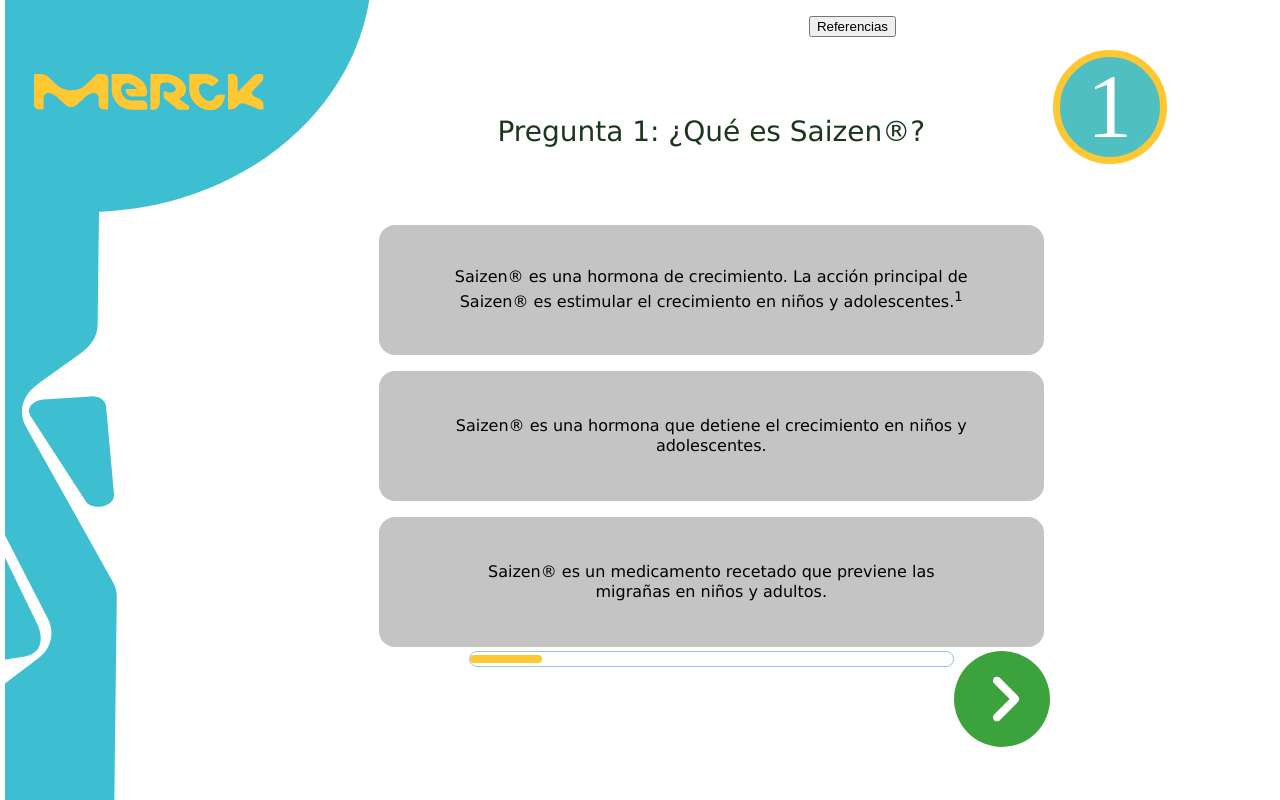
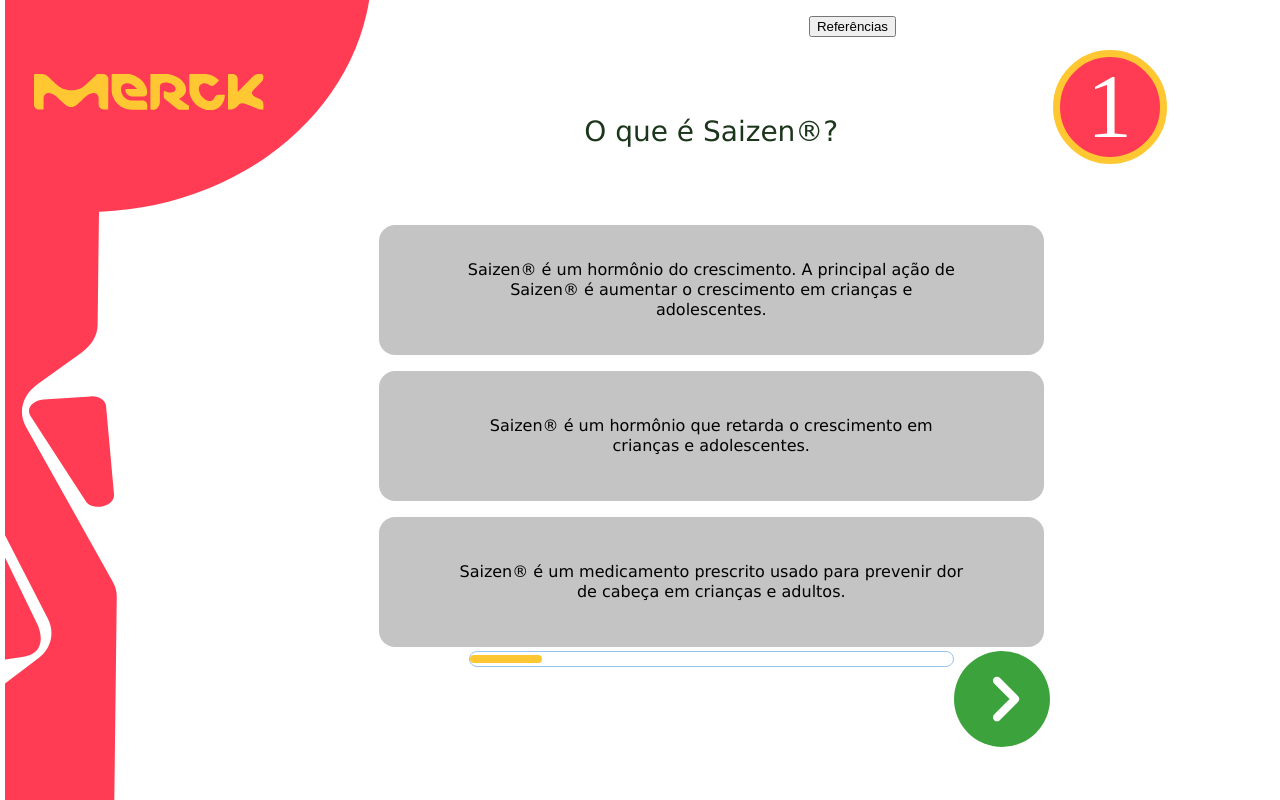
Before and after one commit to dalejo-code/merck-quiz, a React (Vite) app: page / in a window 1280 px wide. Both pictures are taken after a click on the button "EMPEZAR". Built offline with nearby package versions, Linux system fonts and the light colour scheme; a web font is replaced by a local one.

Commit message:
Portugues funcionando

```diff
--- a/src/App.jsx
+++ b/src/App.jsx
@@ -6,12 +6,12 @@
 const IdiomaContext = createContext(null);
 
 function App() {
-  const idioma = 'ES';
+  const idioma = 'PT';
   const zone = 'ST';
   const quiz = 'SAIZEN';
   return (
     <IdiomaContext.Provider value={idioma}>
-      <Quiz data={Data[idioma][zone][quiz]} type={quiz} />
+      <Quiz data={Data[idioma][quiz]} type={quiz} />
       {/* <div className="idioma-container">
         <button className="idioma">
           <img src={CO} alt="Español" onClick={() => setIdioma('ES')} />
--- a/src/Data.js
+++ b/src/Data.js
@@ -194,7 +194,7 @@
         gracias: 'Gracias por sus Respuestas',
         preguntas: [
           {
-            pregunta: 'Pregunta 1: ¿Qué es Saizen®?',
+            pregunta: '¿Qué es Saizen®?',
             respuestas: [
               {
                 respuesta:
@@ -220,7 +220,7 @@
             ],
           },
           {
-            pregunta: 'Pregunta 2: ¿Cómo se usa Saizen®?',
+            pregunta: '¿Cómo se usa Saizen®?',
             respuestas: [
               {
                 respuesta:
@@ -246,7 +246,7 @@
             ],
           },
           {
-            pregunta: 'Pregunta 3: ¿Qué efectos adversos tiene?',
+            pregunta: '¿Qué efectos adversos tiene?',
             respuestas: [
               {
                 respuesta:
@@ -272,7 +272,7 @@
           },
           {
             pregunta:
-              'Pregunta 4: Si se saltean inyecciones de Saizen® repetidamente, el crecimiento se verá afectado.<sup>5</sup>',
+              'Si se saltean inyecciones de Saizen® repetidamente, el crecimiento se verá afectado.<sup>5</sup>',
             respuestas: [
               {
                 respuesta: 'Verdadero',
@@ -290,7 +290,7 @@
           },
           {
             pregunta:
-              'Pregunta 5: ¿Qué puede hacer si su hijo siente dolor en el sitio de inyección?',
+              '¿Qué puede hacer si su hijo siente dolor en el sitio de inyección?',
             respuestas: [
               {
                 respuesta:
@@ -314,8 +314,7 @@
             ],
           },
           {
-            pregunta:
-              'Pregunta 6: ¿Cuánto tiempo debe recibir Saizen® su hijo?',
+            pregunta: '¿Cuánto tiempo debe recibir Saizen® su hijo?',
             respuestas: [
               {
                 respuesta:
@@ -886,6 +885,175 @@
           ],
         },
       ],
+      referencias: [],
+      disclaimer: {
+        inicio:
+          'Este material foi concebido como uma atividade complementar que você pode realizar para reforçar as informações recebidas sobre a Tuitek. Esperamos que ajude! Você é o dono de todas as respostas que dá e que decide compartilhar por seus próprios meios. Sugerimos que faça o download do documento para realizar a atividade e depois guarde-o para o ter à mão quando o quiser consultar.',
+        final: `BR-SAI-00414, Set/23. As informações incluídas aqui ou qualquer informação adicional fornecida pelo Programa de Suporte ao Paciente da Merck não substituem de forma alguma os conselhos médicos. Em caso de alguma dúvida sobre sua condição, tratamento e/ou o conteúdo deste material, consulte seu médico. Para uso exclusivo dos pacientes do PSP. Proibida sua reprodução total ou parcial.
+        <br>[2023] MERCK S.A || © Todos os direitos reservados. Estrada dos Bandeirantes, 1099, Jacarepaguá – Rio de Janeiro - RJ, CEP 22.710.571, Brasil
+        `,
+      },
+    },
+    SAIZEN: {
+      titulo1: 'Tuitek &reg; Latam',
+      titulo2: 'Saizen: os fatos ',
+      subtitulo: 'Quiz No. 2',
+      botonReferencias: 'Referências',
+      gracias: 'Obrigado por suas respostas',
+      preguntas: [
+        {
+          pregunta: 'O que é Saizen®?',
+          respuestas: [
+            {
+              respuesta:
+                'Saizen® é um hormônio do crescimento. A principal ação de Saizen® é aumentar o crescimento em crianças e adolescentes.',
+              correcta: true,
+              justificacion:
+                'Correto. Saizen® é um hormônio de crescimento que atua para aumentar o crescimento em crianças e adolescentes.',
+            },
+            {
+              respuesta:
+                'Saizen® é um hormônio que retarda o crescimento em crianças e adolescentes.',
+              correcta: false,
+              justificacion:
+                'Isto não está correto. Saizen ® é um hormônio de crescimento para tratar crianças e adultos com deficiência do hormônio do crescimento.',
+            },
+            {
+              respuesta:
+                'Saizen® é um medicamento prescrito usado para prevenir dor de cabeça em crianças e adultos.',
+              correcta: false,
+              justificacion:
+                'Isto não está correto. Saizen ® é um hormônio de crescimento para tratar crianças e adultos com deficiência do hormônio do crescimento.',
+            },
+          ],
+        },
+        {
+          pregunta: 'Como Saizen® é administrado?',
+          respuestas: [
+            {
+              respuesta: 'Saizen® é um comprimido administrado diariamente.',
+              correcta: false,
+              justificacion:
+                'Isto não está correto. Saizen® é injetado via subcutânea diariamente.',
+            },
+            {
+              respuesta: 'Saizen® é uma injeção mensal.',
+              correcta: false,
+              justificacion:
+                'Isto não está correto. Saizen® é injetado via subcutânea diariamente.',
+            },
+            {
+              respuesta: 'Saizen® é injetado via subcutânea diariamente.',
+              correcta: true,
+              justificacion:
+                'Correto. Saizen® é injetado via subcutânea diariamente.',
+            },
+          ],
+        },
+        {
+          pregunta: 'Quais são alguns dos efeitos colaterais?',
+          respuestas: [
+            {
+              respuesta:
+                'Os efeitos colaterais mais comuns de Saizen® são reações no local da injeção, como dor, vermelhidão e inchaço.',
+              correcta: true,
+              justificacion:
+                'Correto. Você também deve relatar quaisquer efeitos colaterais preocupantes ao profissional de saúde de seu filho, além de quaisquer efeitos colaterais apresentados que não estejam listados na bula informativa do paciente.',
+            },
+            {
+              respuesta:
+                'Os efeitos colaterais comuns de Saizen® são diminuição do apetite e perda de peso.',
+              correcta: false,
+              justificacion:
+                'Isto não está correto. Leia a bula informativa do paciente. Você também deve relatar quaisquer efeitos colaterais preocupantes ao profissional de saúde de seu filho, além de quaisquer efeitos colaterais apresentados que não estejam listados na bula informativa do paciente.',
+            },
+            {
+              respuesta:
+                'Não existem efeitos colaterais conhecidos de Saizen®.',
+              correcta: false,
+              justificacion:
+                'Isto não está correto. Leia a bula informativa do paciente. Você também deve relatar quaisquer efeitos colaterais preocupantes ao profissional de saúde de seu filho, além de quaisquer efeitos colaterais apresentados que não estejam listados na bula informativa do paciente.',
+            },
+          ],
+        },
+        {
+          pregunta:
+            'Quaisquer injeções consistentemente perdidas de Saizen® afetarão o crescimento.',
+          respuestas: [
+            {
+              respuesta: 'Verdadeiro.',
+              correcta: true,
+              justificacion:
+                'Correto. Fale com o médico do seu filho se você/seu filho continuam perdendo as injeções.',
+            },
+            {
+              respuesta: 'Falso.',
+              correcta: false,
+              justificacion:
+                'Isto não está correto. Fale com o médico do seu filho se você/seu filho continuam perdendo as injeções.',
+            },
+          ],
+        },
+        {
+          pregunta:
+            'O que você pode fazer se seu filho apresentar dor no local da injeção?',
+          respuestas: [
+            {
+              respuesta:
+                'Aplique uma compressa fria no local da injeção. Isso pode ajudar a reduzir a dor.',
+              correcta: false,
+              justificacion:
+                'Isto não está totalmente correto. Você também pode usar a distração para ajudar seu filho a esquecer a dor.',
+            },
+            {
+              respuesta:
+                'Distraia seu filho com um brinquedo ou atividade favorita. Isso pode ajudá-los a esquecer a dor.',
+              correcta: false,
+              justificacion:
+                'Isto não está totalmente correto. Você também pode aplicar uma compressa fria no local da injeção para ajudar a reduzir a inflamação e a dor.',
+            },
+            {
+              respuesta: 'Todos os itens acima.',
+              correcta: true,
+              justificacion: 'Correto.',
+            },
+          ],
+        },
+        {
+          pregunta: 'Quanto tempo seu filho deve administrar Saizen®?',
+          respuestas: [
+            {
+              respuesta:
+                'Seu filho precisa fazer esse tratamento pelo resto da vida e precisa continuar sendo avaliado pelo médico.',
+              correcta: false,
+              justificacion:
+                'Isto não está correto. Seu filho deve parar de usar este tratamento quando alcançar uma altura adulta satisfatória, conforme avaliação do médico.',
+            },
+            {
+              respuesta:
+                'Seu filho pode interromper o tratamento quando sentir que alcançou uma altura satisfatória.',
+              correcta: false,
+              justificacion:
+                'Isto não está correto. Seu filho deve parar de usar este tratamento quando alcançar uma altura adulta satisfatória, conforme avaliação do médico.',
+            },
+            {
+              respuesta:
+                'Seu filho deve parar de administrar este tratamento quando alcançar uma altura adulta satisfatória, conforme avaliado pelo médico ou por outras razões, se necessário.',
+              correcta: true,
+              justificacion:
+                'Correto. Não pare de administrar Saizen® sem falar com o médico do seu filho. Se ainda tiver perguntas adicionais sobre a administração deste medicamento, pergunte ao médico ou farmacêutico do seu filho.',
+            },
+          ],
+        },
+      ],
+      referencias: [],
+      disclaimer: {
+        inicio:
+          'Este material foi concebido como uma atividade complementar que você pode realizar para reforçar as informações recebidas sobre a Tuitek. Esperamos que ajude! Você é o dono de todas as respostas que dá e que decide compartilhar por seus próprios meios. Sugerimos que faça o download do documento para realizar a atividade e depois guarde-o para o ter à mão quando o quiser consultar.',
+        final: `BR-SAI-00414, Set/23. As informações incluídas aqui ou qualquer informação adicional fornecida pelo Programa de Suporte ao Paciente da Merck não substituem de forma alguma os conselhos médicos. Em caso de alguma dúvida sobre sua condição, tratamento e/ou o conteúdo deste material, consulte seu médico. Para uso exclusivo dos pacientes do PSP. Proibida sua reprodução total ou parcial.
+        <br>[2023] MERCK S.A || © Todos os direitos reservados. Estrada dos Bandeirantes, 1099, Jacarepaguá – Rio de Janeiro - RJ, CEP 22.710.571, Brasil
+        `,
+      },
     },
   },
 };
--- a/src/Quiz.jsx
+++ b/src/Quiz.jsx
@@ -1,5 +1,6 @@
 import { useState } from 'react';
 import Numero from './assets/numero_pregunta.svg';
+import Numero2 from './assets/numero_pregunta2.svg';
 import Left from './components/Left';
 import Right from './components/Right';
 import Respuesta from './components/Respuesta';
@@ -9,7 +10,6 @@
 import Typography from '@mui/material/Typography';
 import Modal from '@mui/material/Modal';
 import { style } from './components/Respuesta';
-import { Referencias } from '../Referencias';
 import Final from './components/Final';
 import parse from 'html-react-parser';
 
@@ -78,7 +78,7 @@
   return stage <= 5 ? (
     <>
       <div className="quiz-container">
-        <div className="sidebar"></div>
+        <div className="sidebar" id={type === 'DHC' ? 'dhc' : 'saizen'}></div>
         <div className="header pregunta">
           <div>{parse(pregunta)}</div>
           <button className="referencias" onClick={() => toggleReferences()}>
@@ -105,7 +105,7 @@
           </Modal>
         </div>
         <div className="numero-pregunta">
-          <img src={Numero} alt="" />
+          <img src={type === 'DHC' ? Numero : Numero2} alt="" />
           <div className="centered">{currentQuestionIndex + 1}</div>
         </div>
 
--- a/src/index.scss
+++ b/src/index.scss
@@ -87,9 +87,14 @@
 }
 .sidebar {
   grid-area: sidebar;
-  background-image: url(/src/assets/quiz-title.svg);
   background-repeat: no-repeat;
   min-width: 370px;
+}
+.sidebar#dhc {
+  background-image: url(/src/assets/quiz-title.svg);
+}
+.sidebar#saizen {
+  background-image: url(/src/assets/quiz-title2.svg);
 }
 .respuestas {
   grid-area: main;
```
Also changed, not shown: src/assets/numero_pregunta2.svg (added), src/assets/quiz-title2.svg (added).
